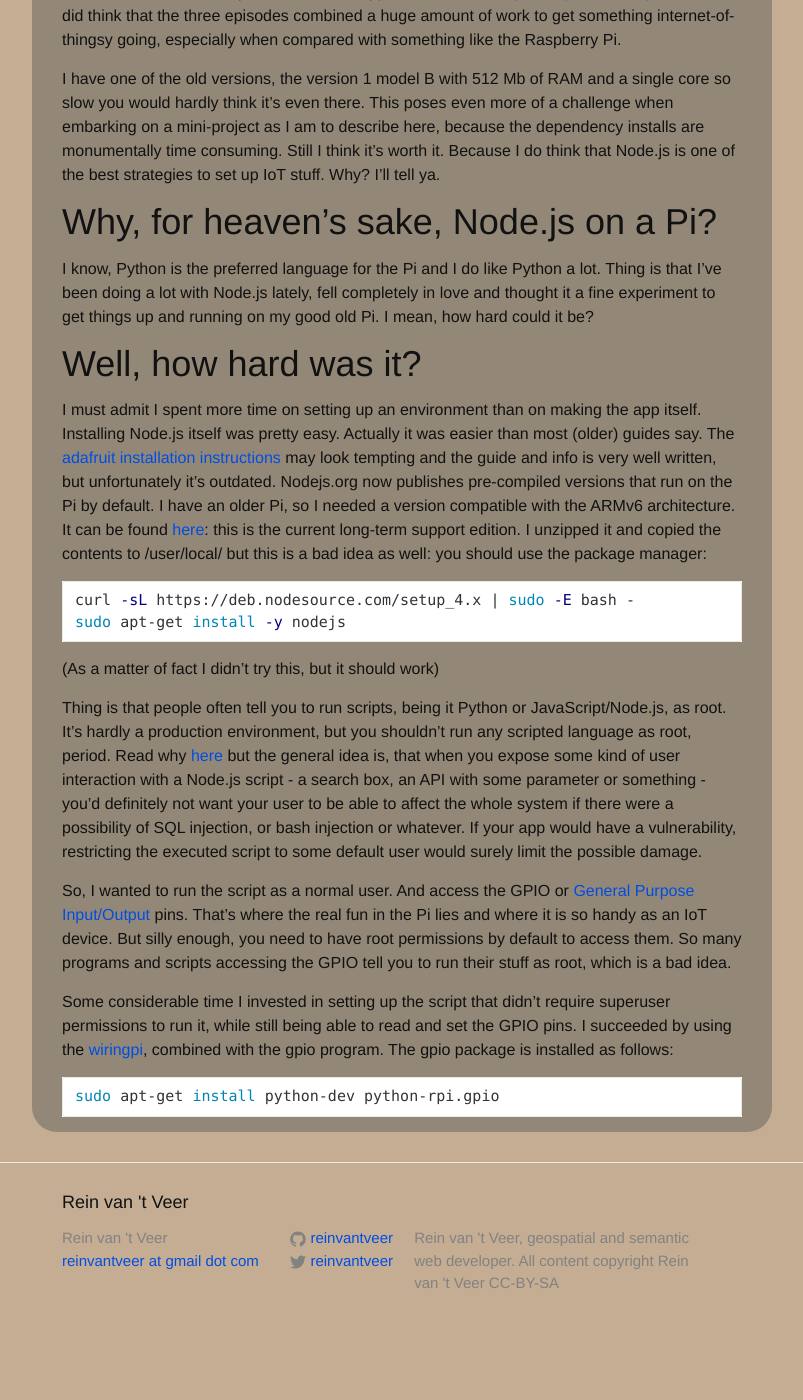
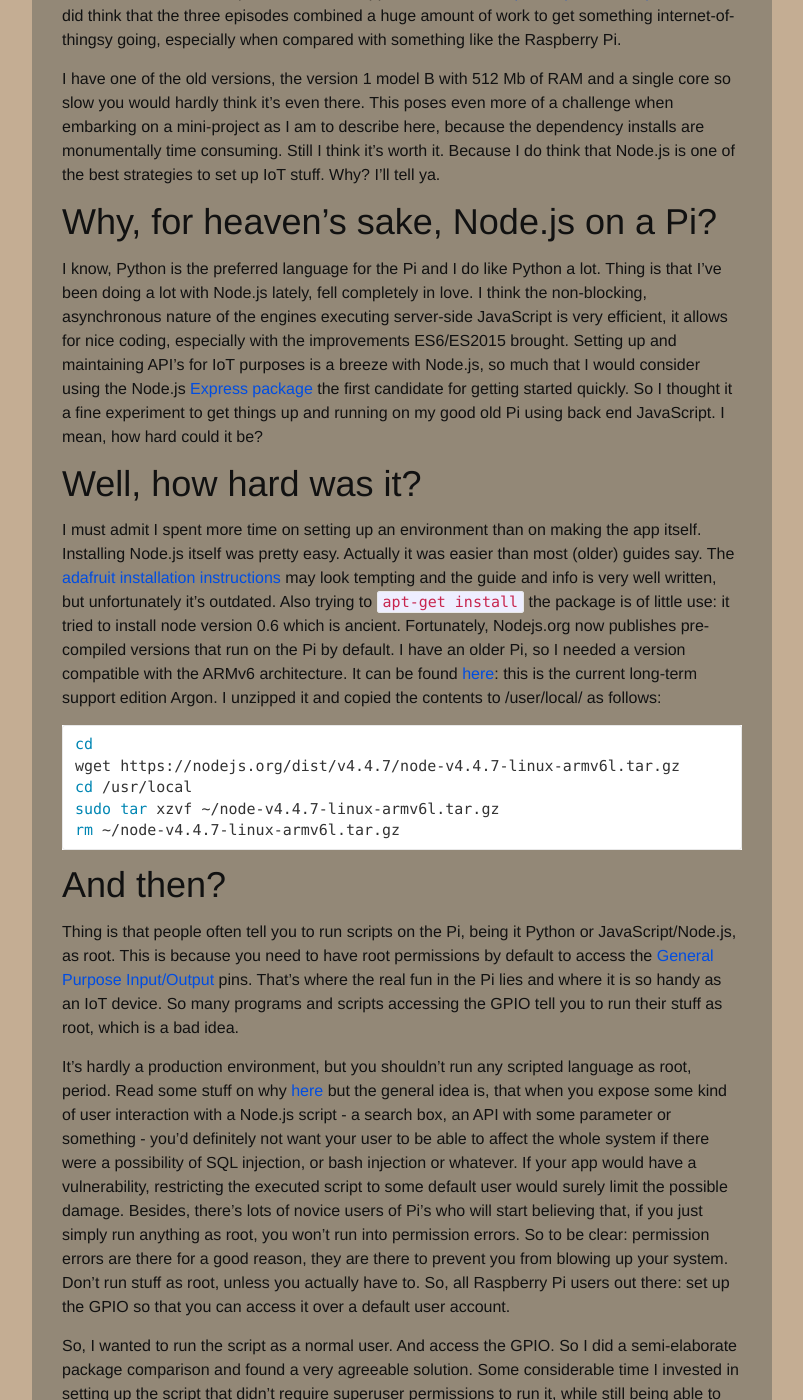
Before and after one commit to reinvantveer/reinvantveer.github.io, a Jekyll site: the page built from _posts/2016-07-28-running-nodejs-on-a-pi.md, in a window 1280 px wide and 1400 px high, scrolled down 278 px. Shown: the whole window, without its empty margins (238-1041 px from the left). Built offline with Jekyll 4.4.1, drawn with Linux system fonts in a browser that asks for light colours; before the commit the page ends 1633 px from its top, so only the background shows below that; some of the changed text lies outside the part shown.

Commit message:
Update 2016-07-28-running-nodejs-on-a-pi.md

````diff
--- a/_posts/2016-07-28-running-nodejs-on-a-pi.md
+++ b/_posts/2016-07-28-running-nodejs-on-a-pi.md
@@ -1,5 +1,5 @@
 ---
-title: running node.js on a Raspberry Pi
+title: Running node.js on a Raspberry Pi
 layout: default
 ---
 
@@ -11,22 +11,31 @@
 
 # Why, for heaven's sake, Node.js on a Pi?
 
-I know, Python is the preferred language for the Pi and I do like Python a lot. Thing is that I've been doing a lot with Node.js lately, fell completely in love and thought it a fine experiment to get things up and running on my good old Pi. I mean, how hard could it be?
+I know, Python is the preferred language for the Pi and I do like Python a lot. Thing is that I've been doing a lot with Node.js lately, fell completely in love. I think the non-blocking, asynchronous nature of the engines executing server-side JavaScript is very efficient, it allows for nice coding, especially with the improvements ES6/ES2015 brought. Setting up and maintaining API's for IoT purposes is a breeze with Node.js, so much that I would consider using the Node.js [Express package](https://npmjs.com/package/express) the first candidate for getting started quickly. So I thought it a fine experiment to get things up and running on my good old Pi using back end JavaScript. I mean, how hard could it be?
 
 # Well, how hard was it?
 
-I must admit I spent more time on setting up an environment than on making the app itself. Installing Node.js itself was pretty easy. Actually it was easier than most (older) guides say. The [adafruit installation instructions](https://learn.adafruit.com/node-embedded-development/installing-node-dot-js) may look tempting and the guide and info is very well written, but unfortunately it's outdated. Nodejs.org now publishes pre-compiled versions that run on the Pi by default. I have an older Pi, so I needed a version compatible with the ARMv6 architecture. It can be found [here](https://nodejs.org/dist/v4.4.7/node-v4.4.7-linux-armv6l.tar.xz): this is the current long-term support edition. I unzipped it and copied the contents to /user/local/ but this is a bad idea as well: you should use the package manager:
+I must admit I spent more time on setting up an environment than on making the app itself. Installing Node.js itself was pretty easy. Actually it was easier than most (older) guides say. The [adafruit installation instructions](https://learn.adafruit.com/node-embedded-development/installing-node-dot-js) may look tempting and the guide and info is very well written, but unfortunately it's outdated. Also trying to `apt-get install` the package is of little use: it tried to install node version 0.6 which is ancient. Fortunately, Nodejs.org now publishes pre-compiled versions that run on the Pi by default. I have an older Pi, so I needed a version compatible with the ARMv6 architecture. It can be found [here](https://nodejs.org/dist/v4.4.7/node-v4.4.7-linux-armv6l.tar.gz): this is the current long-term support edition Argon. I unzipped it and copied the contents to /user/local/ as follows:
 ```sh
-curl -sL https://deb.nodesource.com/setup_4.x | sudo -E bash -
-sudo apt-get install -y nodejs
+cd
+wget https://nodejs.org/dist/v4.4.7/node-v4.4.7-linux-armv6l.tar.gz
+cd /usr/local
+sudo tar xzvf ~/node-v4.4.7-linux-armv6l.tar.gz
+rm ~/node-v4.4.7-linux-armv6l.tar.gz
 ```
-(As a matter of fact I didn't try this, but it should work)
+# And then?
 
-Thing is that people often tell you to run scripts, being it Python or JavaScript/Node.js, as root. It's hardly a production environment, but you shouldn't run any scripted language as root, period. Read why [here](http://syskall.com/dont-run-node-dot-js-as-root/) but the general idea is, that when you expose some kind of user interaction with a Node.js script - a search box, an API with some parameter or something - you'd definitely not want your user to be able to affect the whole system if there were a possibility of SQL injection, or bash injection or whatever. If your app would have a vulnerability, restricting the executed script to some default user would surely limit the possible damage.
+Thing is that people often tell you to run scripts on the Pi, being it Python or JavaScript/Node.js, as root. This is because you need to have root permissions by default to access the [General Purpose Input/Output](https://www.raspberrypi.org/documentation/usage/gpio/) pins. That's where the real fun in the Pi lies and where it is so handy as an IoT device. So many programs and scripts accessing the GPIO tell you to run their stuff as root, which is a bad idea.
 
-So, I wanted to run the script as a normal user. And access the GPIO or [General Purpose Input/Output](https://www.raspberrypi.org/documentation/usage/gpio/) pins. That's where the real fun in the Pi lies and where it is so handy as an IoT device. But silly enough, you need to have root permissions by default to access them. So many programs and scripts accessing the GPIO tell you to run their stuff as root, which is a bad idea.
+It's hardly a production environment, but you shouldn't run any scripted language as root, period. Read some stuff on why [here](http://syskall.com/dont-run-node-dot-js-as-root/) but the general idea is, that when you expose some kind of user interaction with a Node.js script - a search box, an API with some parameter or something - you'd definitely not want your user to be able to affect the whole system if there were a possibility of SQL injection, or bash injection or whatever. If your app would have a vulnerability, restricting the executed script to some default user would surely limit the possible damage. Besides, there's lots of novice users of Pi's who will start believing that, if you just simply run anything as root, you won't run into permission errors. So to be clear: permission errors are there for a good reason, they are there to prevent you from blowing up your system. Don't run stuff as root, unless you actually have to. So, all Raspberry Pi users out there: set up the GPIO so that you can access it over a default user account.
 
-Some considerable time I invested in setting up the script that didn't require superuser permissions to run it, while still being able to read and set the GPIO pins. I succeeded by using the [wiringpi](https://npmjs.org/package/wiringpi), combined with the gpio program. The gpio package is installed as follows:
+So, I wanted to run the script as a normal user. And access the GPIO. So I did a semi-elaborate package comparison and found a very agreeable solution. Some considerable time I invested in setting up the script that didn't require superuser permissions to run it, while still being able to read and set the GPIO pins. There's a myriad of packages that tell you to run as root.
+
+The [pi-gpio package](https://www.npmjs.com/package/pi-gpio) at least gets it right to warn [not to use the GPIO as root](https://github.com/rakeshpai/pi-gpio/blame/master/README.md#L329) but uses an unmaintained package [quick2wire-gpio-admin](https://github.com/quick2wire/quick2wire-gpio-admin) which didn't work enough for me to use. So skip this one and go for:
+
+# The holy grail of sane use of GPIO and Node.js on the Raspberry Pi
+
+I succeeded by using the [wiringpi](https://npmjs.org/package/wiringpi), combined with the gpio program. The gpio package is installed as follows:
 ```sh
 sudo apt-get install python-dev python-rpi.gpio
 ```
````
